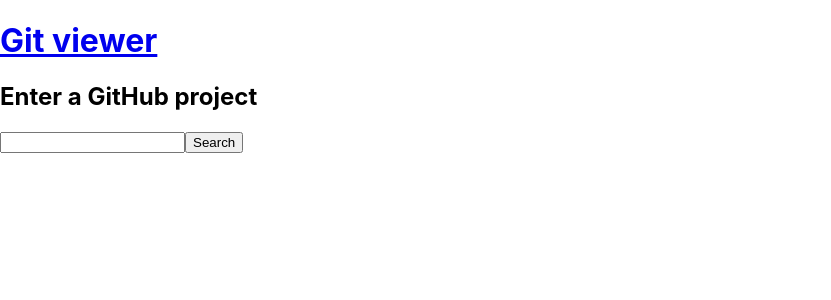
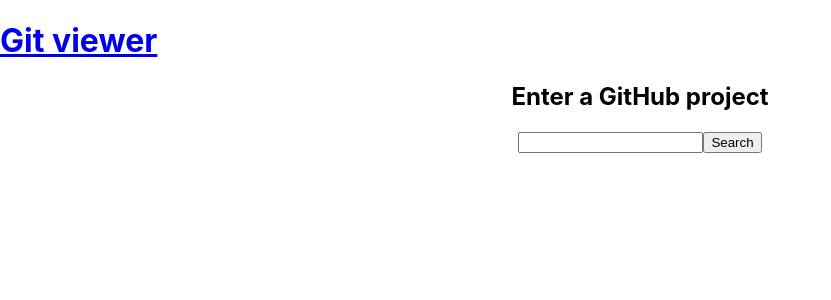
Before and after one commit to DupuyAntoine/git_viewer, a React (Create React App) app in the folder git-viewer/: page / in a window 1280 px wide. Shown: the top 300 px of the page, without its empty margins (0-831 px from the left). Built offline with nearby package versions, Linux system fonts and the light colour scheme.

Commit message:
Style folder created

```diff
--- a/git-viewer/package.json
+++ b/git-viewer/package.json
@@ -6,10 +6,11 @@
     "@testing-library/jest-dom": "^4.2.4",
     "@testing-library/react": "^9.3.3",
     "@testing-library/user-event": "^7.1.2",
+    "boostrap": "^2.0.0",
     "react": "^16.12.0",
     "react-dom": "^16.12.0",
-    "react-scripts": "3.3.0",
-    "react-router": "3.2.0"
+    "react-router": "3.2.0",
+    "react-scripts": "3.3.0"
   },
   "scripts": {
     "start": "react-scripts start",
--- a/git-viewer/src/components/Search.js
+++ b/git-viewer/src/components/Search.js
@@ -1,5 +1,7 @@
 import React from 'react';
 import { browserHistory as history } from 'react-router';
+// import '../styles/Render.css'
+import styles from '../styles/Render.css'
 
 /*
 This component displays a form where the user can enter a GitHub username
@@ -20,12 +22,14 @@
 
     render() {
         return (
-            <div>
-                <h2>Enter a GitHub project</h2>
-                <form onSubmit={this._handleSubmit}>
-                    <input ref="projectInput" type="text" />
-                    <button>Search</button>
-                </form>
+            <div className="card mb-3">
+                <div className="renderPrincipal">
+                    <h2>Enter a GitHub project</h2>
+                    <form onSubmit={this._handleSubmit}>
+                        <input ref="projectInput" type="text" />
+                        <button>Search</button>
+                    </form>
+                </div>
             </div>
         );
     }
--- a/git-viewer/src/index.js
+++ b/git-viewer/src/index.js
@@ -7,6 +7,7 @@
 import Search from './components/Search';
 import Project from './components/Project';
 import * as serviceWorker from './serviceWorker';
+// import 'bootstrap/dist/css/bootstrap.css';
 
 const routes = (
     <Router history={browserHistory}>
--- /dev/null
+++ b/git-viewer/src/styles/Render.css
@@ -0,0 +1,4 @@
+.renderPrincipal {
+    text-align: center;
+    height: 70%;
+}
```
Also changed, not shown: 1 other file (tests, documents, lock files or other folders).
